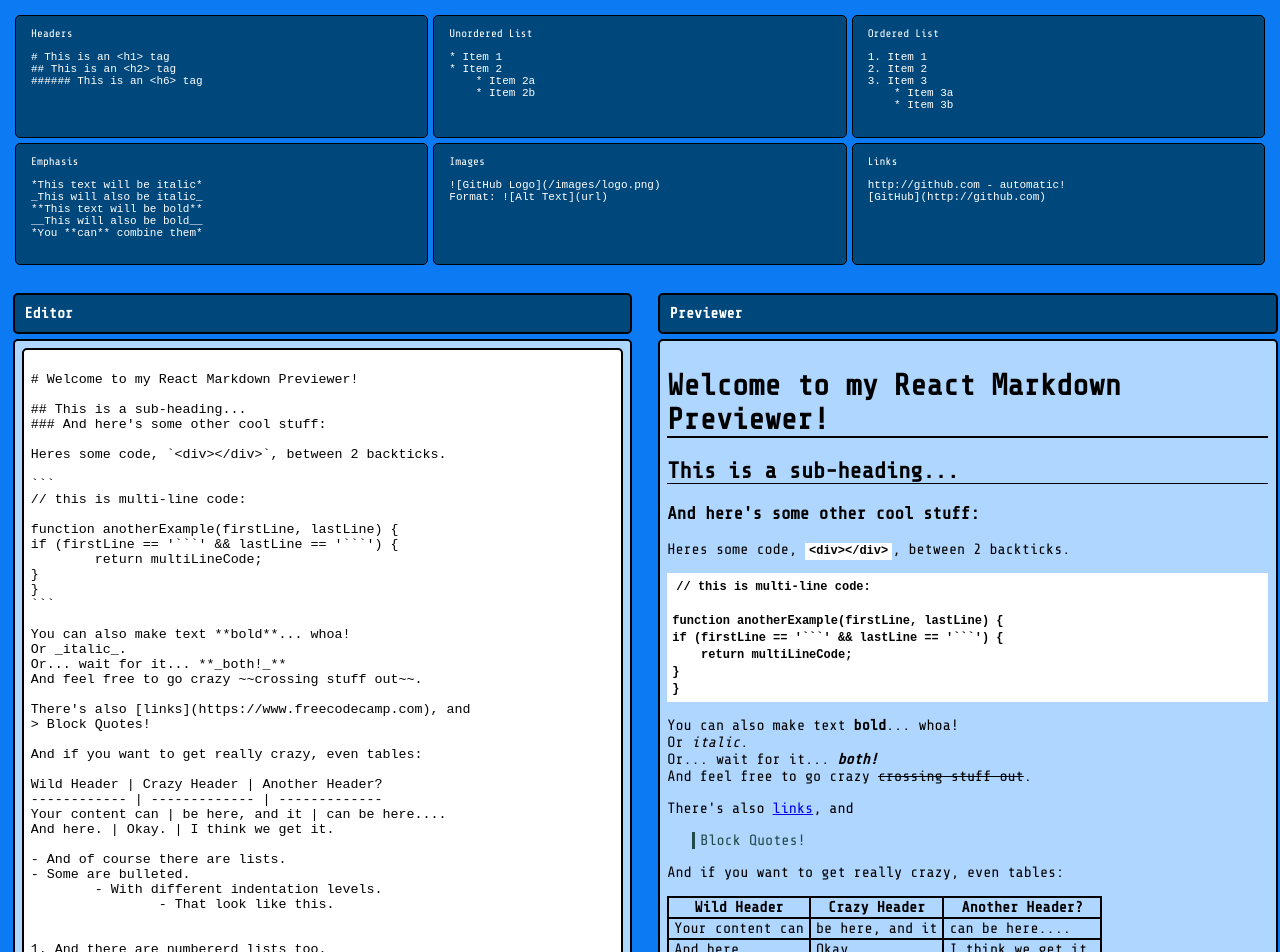
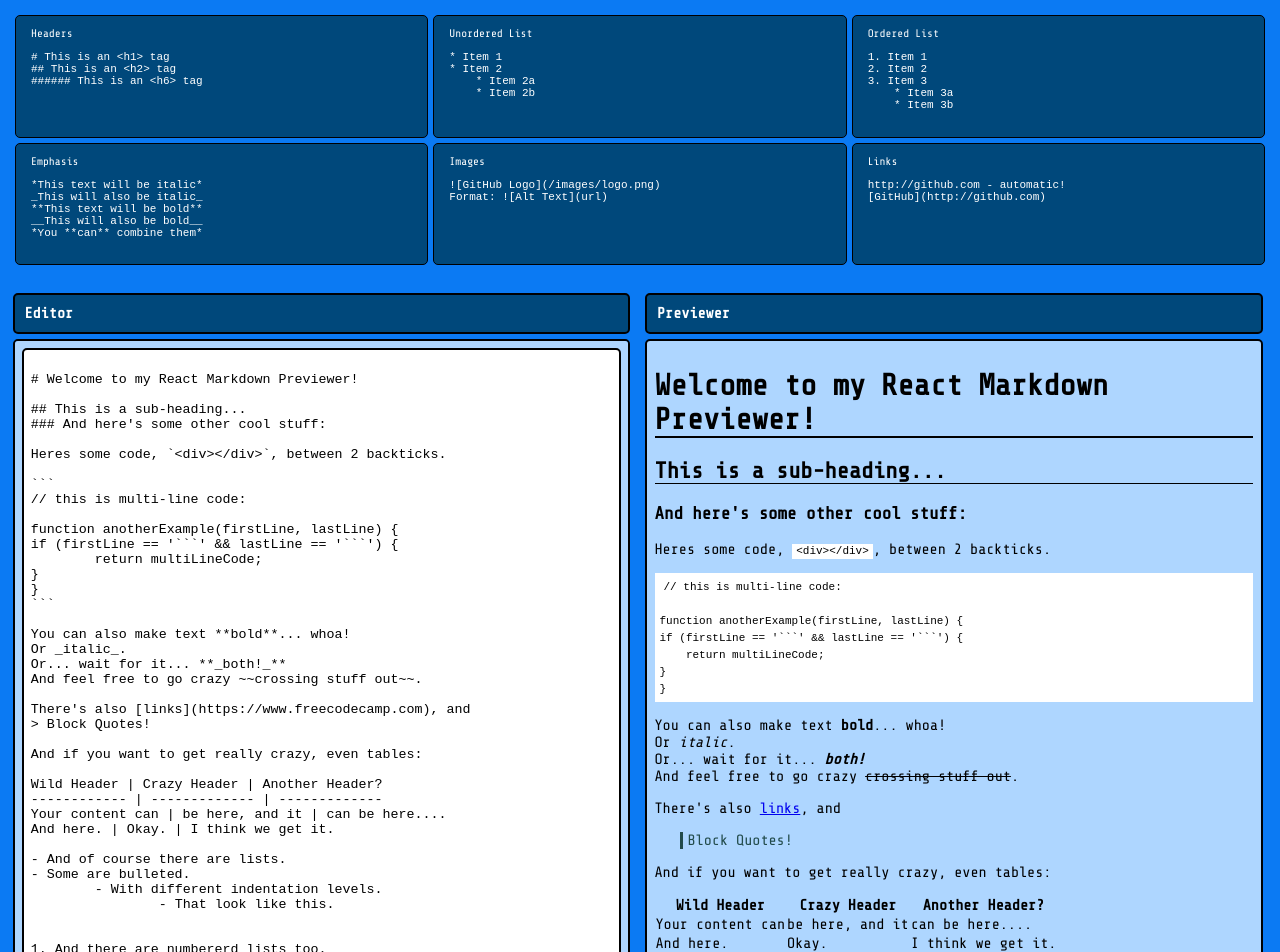
Before and after one commit to luiszaval/markdown-previewer, a React (Create React App) app: page / in a window 1280 px wide. Shown: the top 952 px of the page. Built offline with nearby package versions, Linux system fonts and the light colour scheme.

Commit message:
update previewer css to correctly display markdown css

```diff
--- a/src/Components/App/App.css
+++ b/src/Components/App/App.css
@@ -9,7 +9,6 @@
 	padding: 0.5em;
 	display: grid;
 	grid-template-columns: repeat(2, 1fr);
-	gap: 2vw;
 }
 
 .header {
@@ -29,4 +28,5 @@
 
 .container {
 	max-width: 50vw;
+	margin-right: 1em;
 }
--- a/src/Components/Previewer/Previewer.css
+++ b/src/Components/Previewer/Previewer.css
@@ -9,42 +9,39 @@
 	overflow: scroll;
 	margin: 5px;
 }
-.preview {
-	blockquote {
+
+.preview blockquote {
 	border-left: 3px solid #224b4b;
 	color: #224b4b;
 	padding-left: 5px;
 	margin-left: 25px;
 }
 
-	code {
+.preview code {
 	background: white;
 	padding: 1px 4px 2px 4px;
-		font-size: 12px;
-		font-weight: bold;
+	font-size: 11px;
 }
 
-	pre {
+.preview pre {
 	background: white;
 	padding: 5px 0 5px 5px;
 }
 
-	h1 {
+.preview h1 {
 	border-bottom: 2px solid black;
 }
 
-	h2 {
+.preview h2 {
 	border-bottom: 1px solid black;
 }
 
-	table {
+.preview table {
 	border-collapse: collapse;
 }
 
-	td,
-	th {
+.preview td th {
 	border: 2px solid black;
 	padding-left: 5px;
 	padding-right: 5px;
 }
-}
```
Lines whose indentation alone changed are shown as unchanged.
